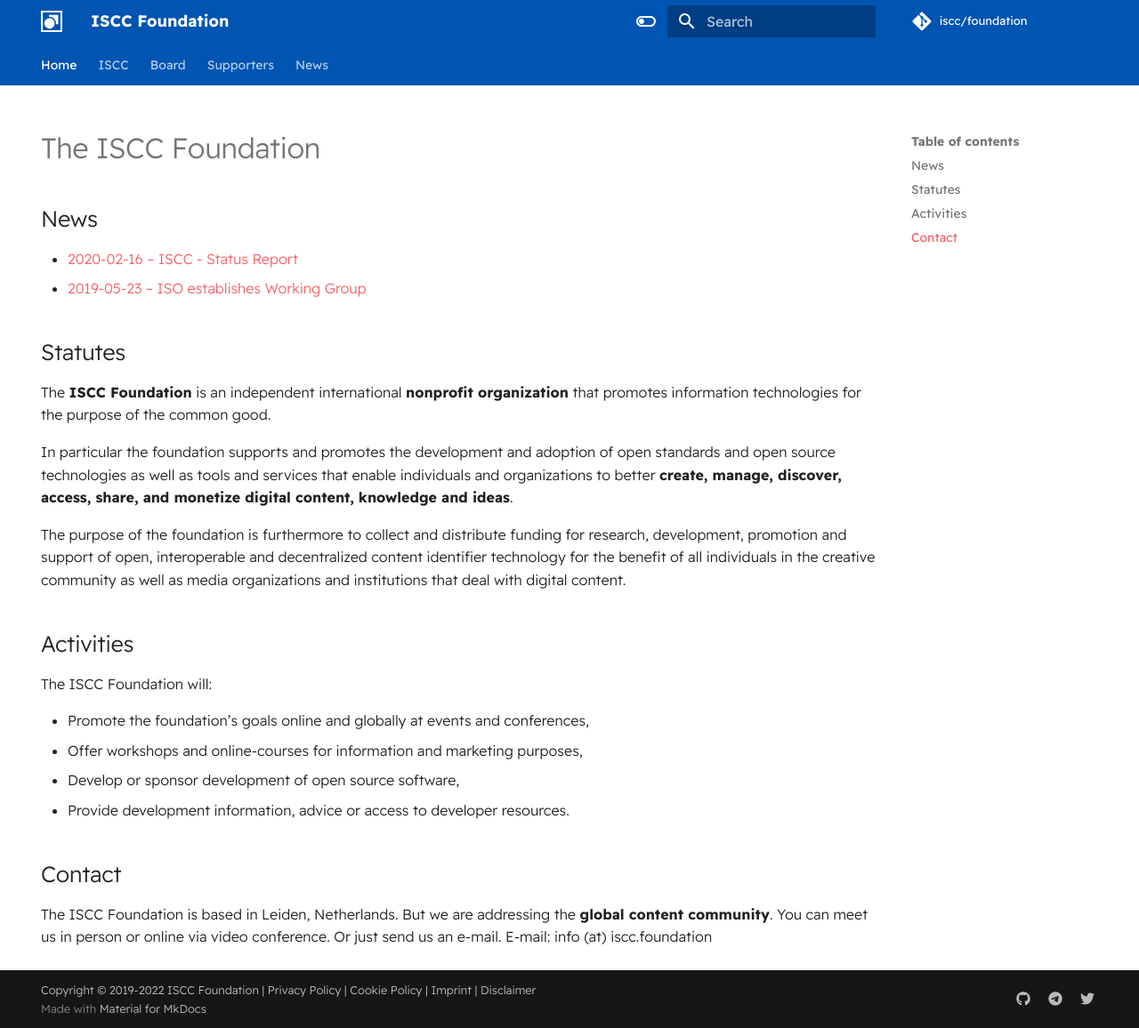
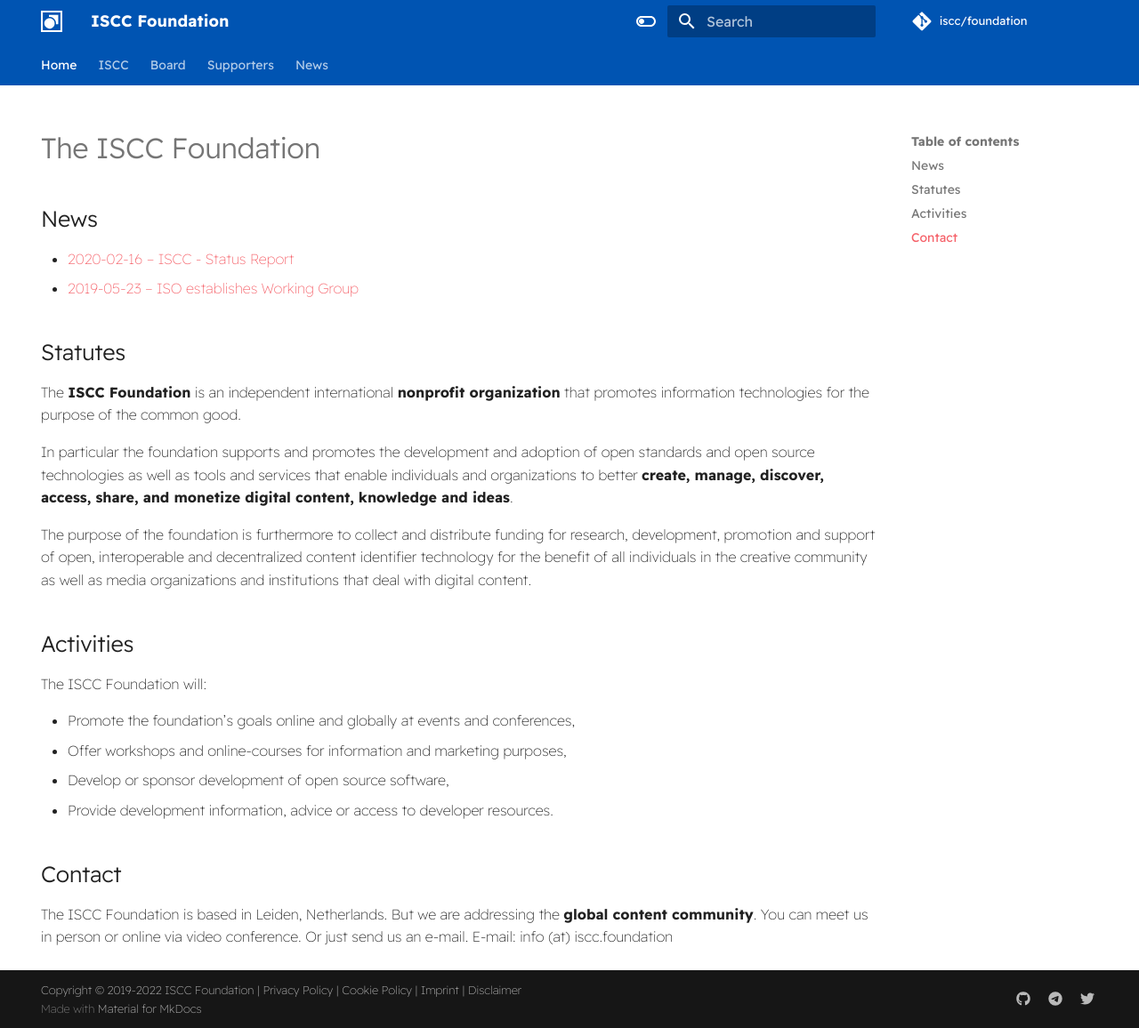
Before and after one commit to iscc/foundation, an MkDocs documentation site: the page built from docs/index.md, in a window 1280 px wide and 1156 px high. Shown: the whole window at 89% size. Built offline with MkDocs 1.6.1 and Material for MkDocs 9.7.7, drawn with Linux system fonts in a browser that asks for light colours; comment, search, counter and statistics services are not loaded.

Commit message:
Use local fonts

```diff
--- a/docs/styles/extra.css
+++ b/docs/styles/extra.css
@@ -1,3 +1,18 @@
+@font-face {
+  font-family: "Readex Pro";
+  src: url("/fonts/ReadexPro-VariableFont_wght.ttf");
+}
+
+@font-face {
+  font-family: "JetBrains Mono";
+  src: url("/fonts/JetBrainsMono-VariableFont_wght.ttf");
+}
+
+:root {
+  --md-text-font: "Readex Pro";
+  --md-code-font: "JetBrains Mono";
+}
+
 ol {
     list-style-type: lower-alpha;
 }
@@ -44,7 +59,7 @@
 
 
 .md-typeset {
-    font-weight: 200;
+    font-weight: 100;
 }
 
 .md-typeset code {
--- a/mkdocs.yml
+++ b/mkdocs.yml
@@ -23,9 +23,7 @@
   language: en
   logo: images/iscc-logo-icon-white.svg
   favicon: images/iscc-logo-icon-black.svg
-  font:
-    text: Readex Pro
-    code: JetBrains Mono
+  font: false
   palette:
     - scheme: default
       toggle:
```
Also changed, not shown: docs/fonts/JetBrainsMono-VariableFont_wght.ttf (added), docs/fonts/ReadexPro-VariableFont_wght.ttf (added), 1 other file.
